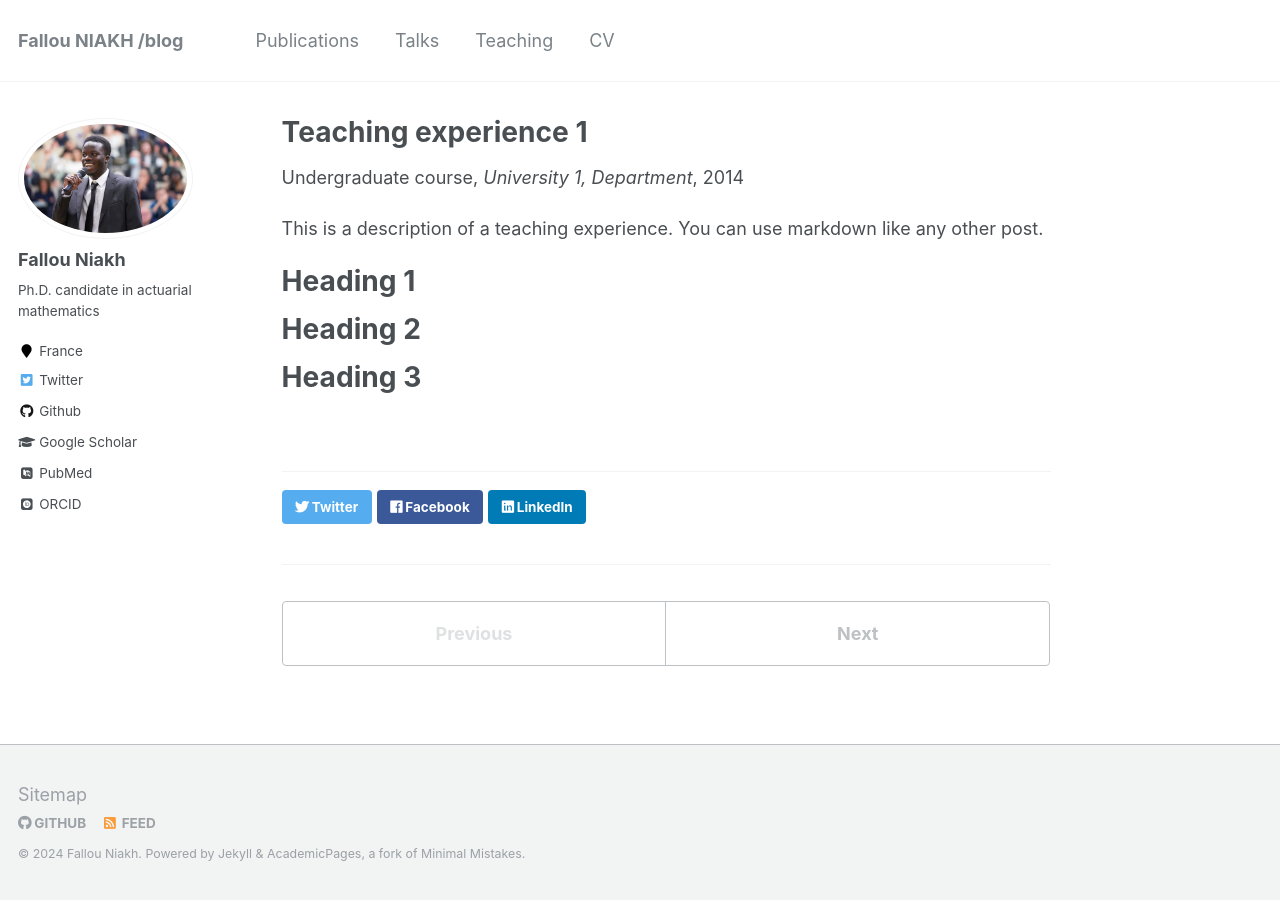
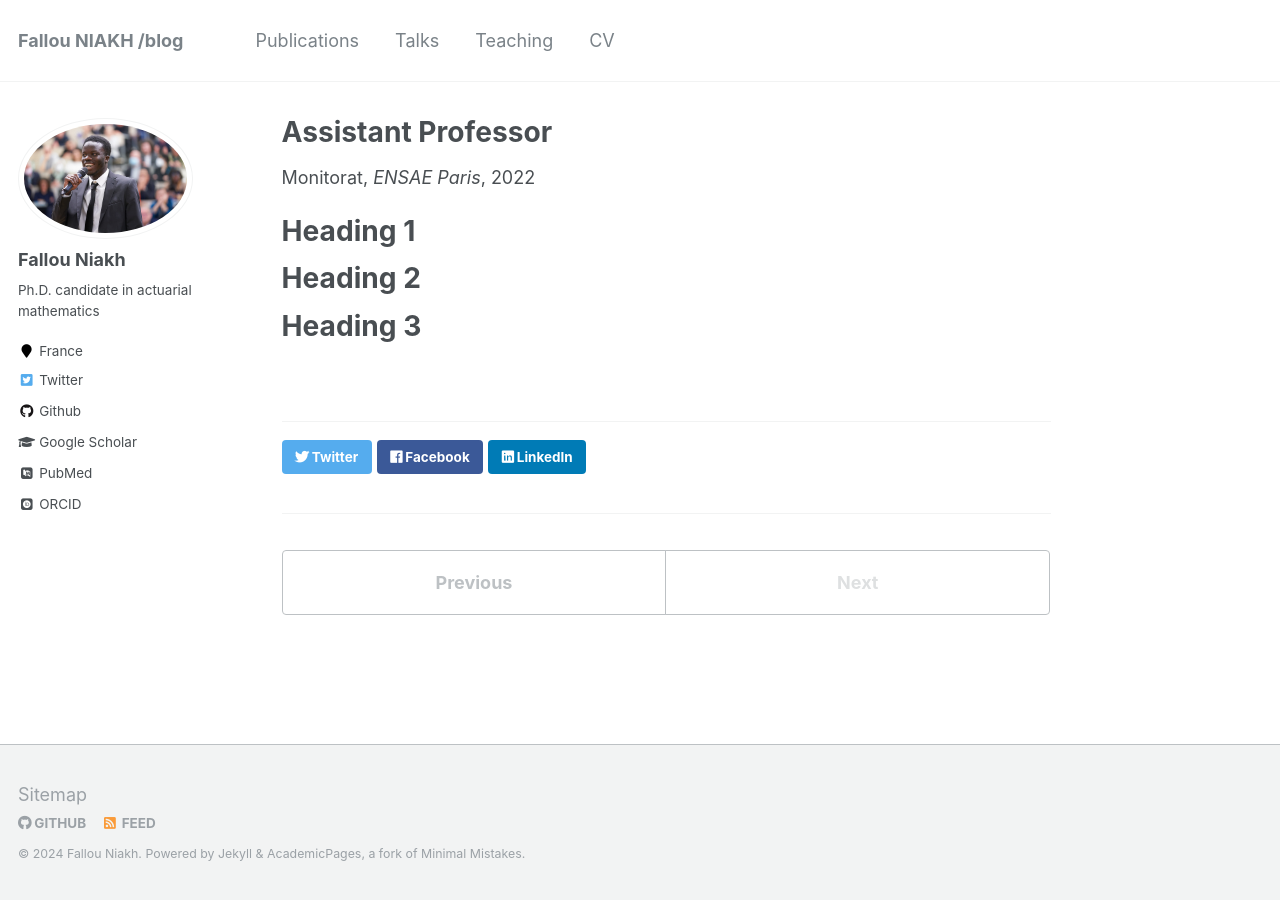
Before and after one commit to FNIAKH/fniakh.github.io, a Jekyll site: the page built from _teaching/2014-spring-teaching-1.md, in a window 1280 px wide. Built offline with Jekyll 4.4.1, drawn with Linux system fonts in a browser that asks for light colours; some web fonts are replaced.

Commit message:
Update 2014-spring-teaching-1.md

```diff
--- a/_teaching/2014-spring-teaching-1.md
+++ b/_teaching/2014-spring-teaching-1.md
@@ -1,14 +1,13 @@
 ---
-title: "Teaching experience 1"
+title: "Assistant Professor"
 collection: teaching
-type: "Undergraduate course"
+type: "Monitorat"
 permalink: /teaching/2014-spring-teaching-1
-venue: "University 1, Department"
-date: 2014-01-01
-location: "City, Country"
+venue: "ENSAE Paris"
+date: 2022-01-01
+location: "Palaiseau, France"
 ---
 
-This is a description of a teaching experience. You can use markdown like any other post.
 
 Heading 1
 ======
```
